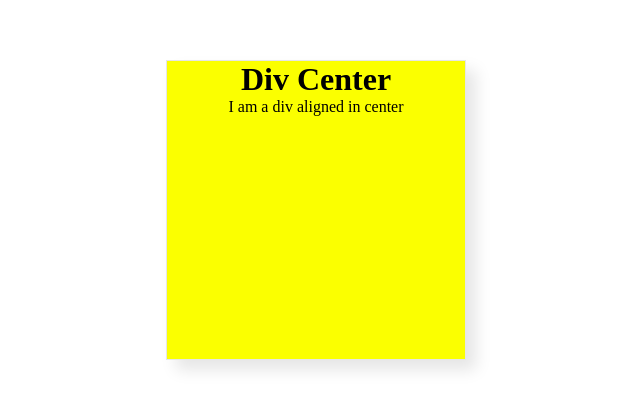
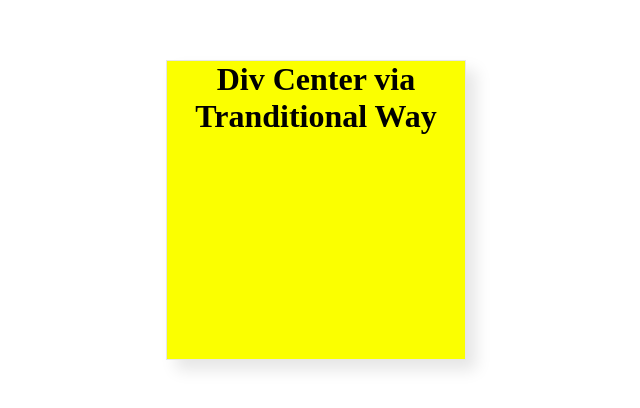
Before and after one commit to jitendra-sme/div-center.github.io, a plain HTML site: page index.html in a window 1280 px wide. Shown: the part 190-598 px from the top of the page, without its empty margins (324-964 px from the left). Drawn offline with Linux system fonts and the light colour scheme.

Commit message:
Traditional: aligning a div in the center

```diff
--- a/index.html
+++ b/index.html
@@ -34,8 +34,7 @@
   <body>
     <div class="container">
       <div class="center">
-        <h1>Div Center</h1>
-        <p>I am a div aligned in center</p>
+        <h1>Div Center via Tranditional Way</h1>
       </div>
     </div>
   </body>
```
Also changed, not shown: 1 other file.
